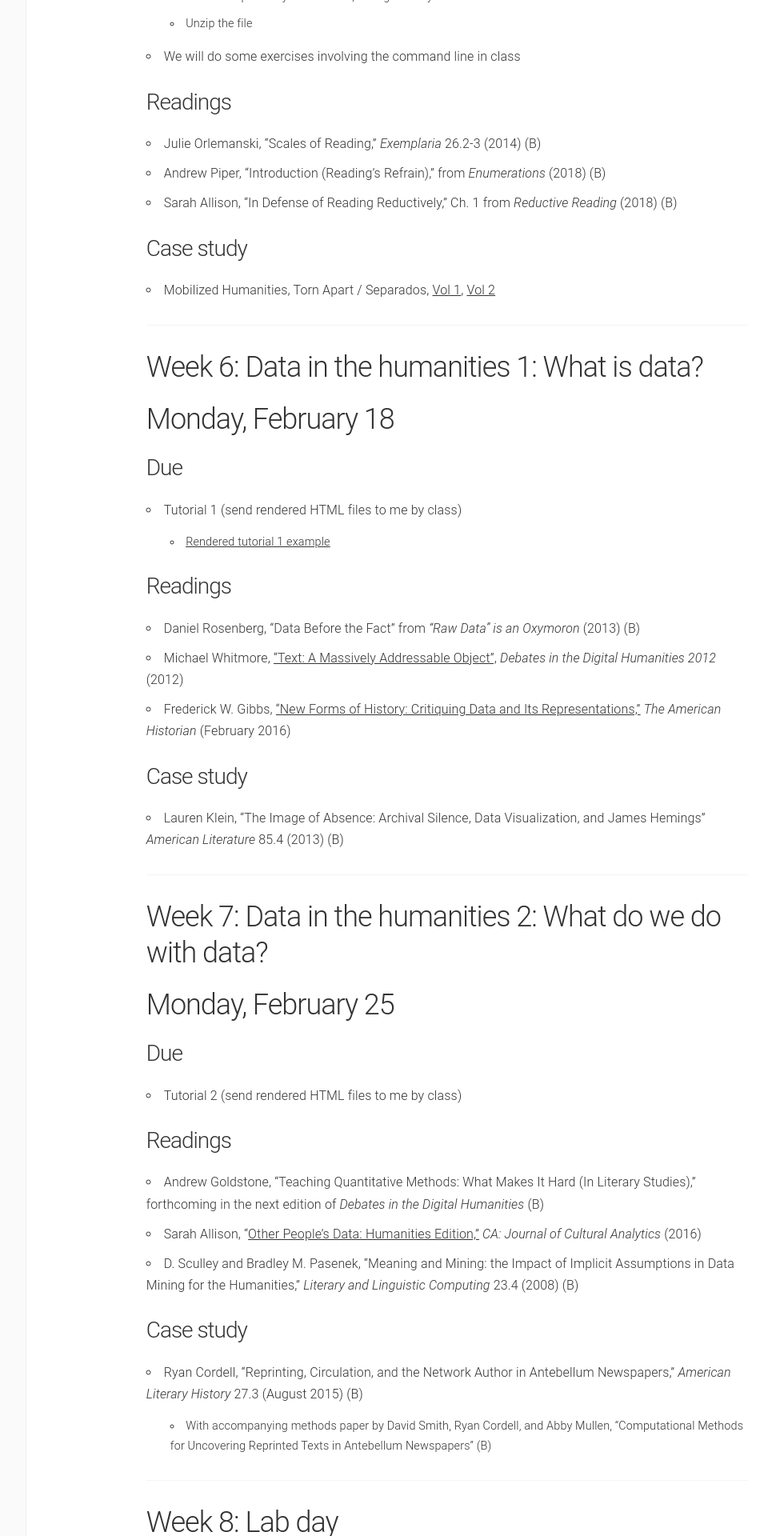
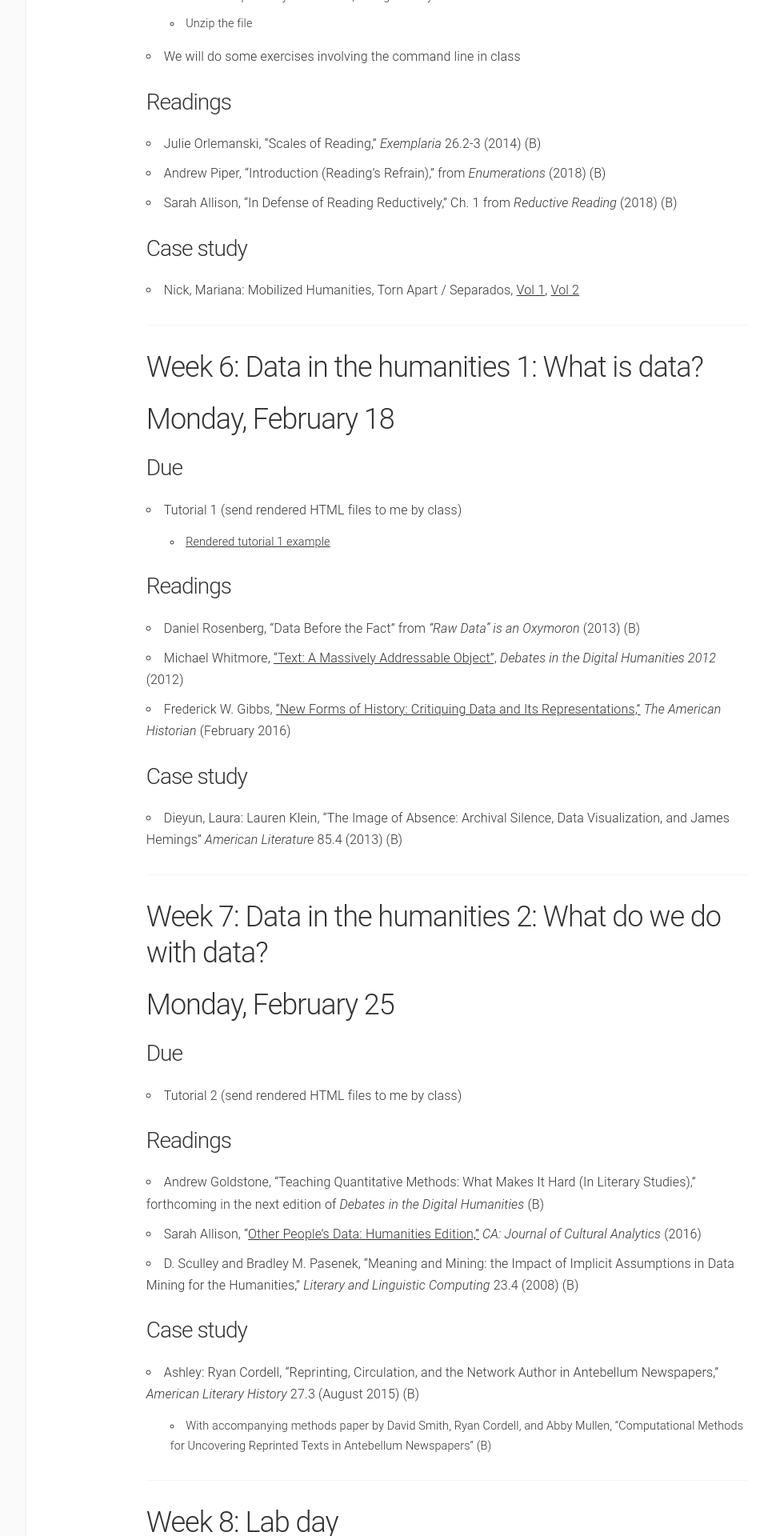
Before and after one commit to lcthomas/eng682s19, a Jekyll site: the page built from schedule.md, in a window 1280 px wide. Shown: the part 3080-5000 px from the top of the page at 80% size, without its empty margins (180-1140 px from the left). Built offline with Jekyll 4.4.1, drawn with Linux system fonts in a browser that asks for light colours.

Commit message:
Case study presenters updates

```diff
--- a/schedule.md
+++ b/schedule.md
@@ -84,7 +84,7 @@ _The Administration of DH_
 * Sarah Allison, "In Defense of Reading Reductively," Ch. 1 from _Reductive Reading_ (2018) (B)
 
 ### Case study
-* Mobilized Humanities, Torn Apart / Separados, [Vol 1](http://xpmethod.plaintext.in/torn-apart/volume/1/), [Vol 2](http://xpmethod.plaintext.in/torn-apart/volume/2/)
+* Nick, Mariana: Mobilized Humanities, Torn Apart / Separados, [Vol 1](http://xpmethod.plaintext.in/torn-apart/volume/1/), [Vol 2](http://xpmethod.plaintext.in/torn-apart/volume/2/)
 
 ----
 
@@ -100,7 +100,7 @@ _The Administration of DH_
 * Frederick W. Gibbs, [“New Forms of History: Critiquing Data and Its Representations,"](http://tah.oah.org/february-2016/new-forms-of-history-critiquing-data-and-its-representations/) _The American Historian_ (February 2016)
 
 ### Case study
-* Lauren Klein, “The Image of Absence: Archival Silence, Data Visualization, and James Hemings” _American Literature_ 85.4 (2013) (B)
+* Dieyun, Laura: Lauren Klein, “The Image of Absence: Archival Silence, Data Visualization, and James Hemings” _American Literature_ 85.4 (2013) (B)
 
 ----
 
@@ -115,7 +115,7 @@ _The Administration of DH_
 * D. Sculley and Bradley M. Pasenek, “Meaning and Mining: the Impact of Implicit Assumptions in Data Mining for the Humanities,” _Literary and Linguistic Computing_ 23.4 (2008) (B)
 
 ### Case study
-* Ryan Cordell, “Reprinting, Circulation, and the Network Author in Antebellum Newspapers," _American Literary History_ 27.3 (August 2015) (B)
+* Ashley: Ryan Cordell, “Reprinting, Circulation, and the Network Author in Antebellum Newspapers," _American Literary History_ 27.3 (August 2015) (B)
    * With accompanying methods paper by David Smith, Ryan Cordell, and Abby Mullen, “Computational Methods for Uncovering Reprinted Texts in Antebellum Newspapers” (B)
 
 ----
```
Also changed, not shown: other parts of schedule.md (+4 -4 lines).
